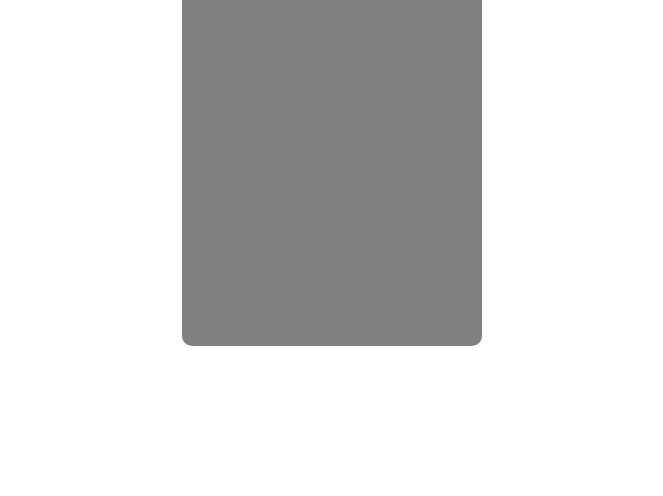
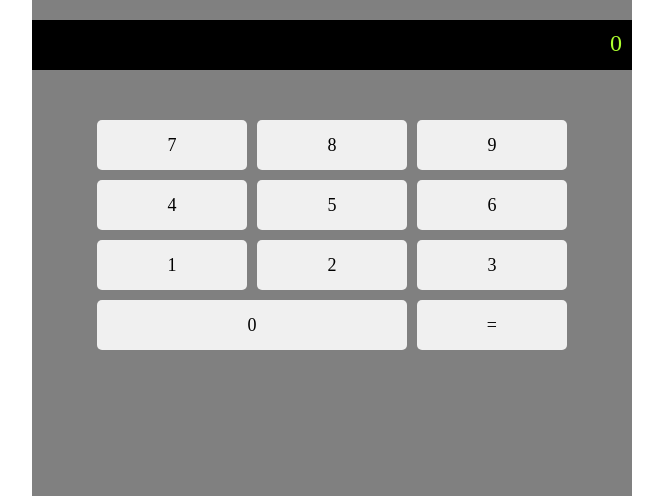
Before and after one commit to MicheleRaisa95/htmlcss-simple-calculator, a plain HTML site: page index.html in a window 1280 px wide. Shown: the part 304-800 px from the top of the page, without its empty margins (308-971 px from the left). Drawn offline with Linux system fonts and the light colour scheme; a web font is replaced by a local one.

Commit message:
[Add] added_buttons

```diff
--- a/css/style.css
+++ b/css/style.css
@@ -14,14 +14,14 @@
 /*fine classi di utilities*/
 .d-flex {
     display: flex;
-    height: 700px;
+    height: 1200px;
     width: 100%;
 
 }
 /*stile calcolatrice*/
 .calculator {
-    height: 600px;
-    width: 300px;
+    height: 700px;
+    width: 600px;
     background-color: gray;
     margin: 10px;
     border-radius: 10px;
@@ -46,10 +46,37 @@
     font-size: 24px;
     text-align: right;
     padding: 10px;
-
+    height: 50px;
     font-family: seven segment;
     background-color: black;
     color: greenyellow;
 
+
 }
 /*fine stile schermo calcolatrice*/
+
+.buttons {
+    display: flex;
+    flex-wrap: wrap;
+    gap: 10px;
+    padding-top: 50px;
+
+
+}
+.button {
+    font-size: 18px;
+    padding: 10px;
+    border: none;
+    border-radius: 5px;
+    display: flex;
+    justify-content: center;
+    align-items: center;
+    background-color: #f0f0f0;
+    width: 25%;
+    height: 50px;
+}
+
+
+#zero {
+    flex-grow: 0.55;
+}
--- a/index.html
+++ b/index.html
@@ -21,8 +21,31 @@
                 <!-- schermo calcolatrice -->
             <div class="screen">0</div>
             <!-- fine schermo calcolcolatrice -->
+            <div class="buttons align-center justify-center">
+                <div class="button">7</div>
+            <div class="button">8</div>
+            <div class="button">9</div>
+
+
+            <div class="button">4</div>
+            <div class="button">5</div>
+            <div class="button">6</div>
+
+            <div class="button">1</div>
+            <div class="button">2</div>
+            <div class="button">3</div>
+            <div class="button" id="zero">0</div>
+            <div class="button">=</div>
+
+            </div>
+
         </div>
 
+
+
+
+
+        </div>
     </div>
     </div>
 
```
